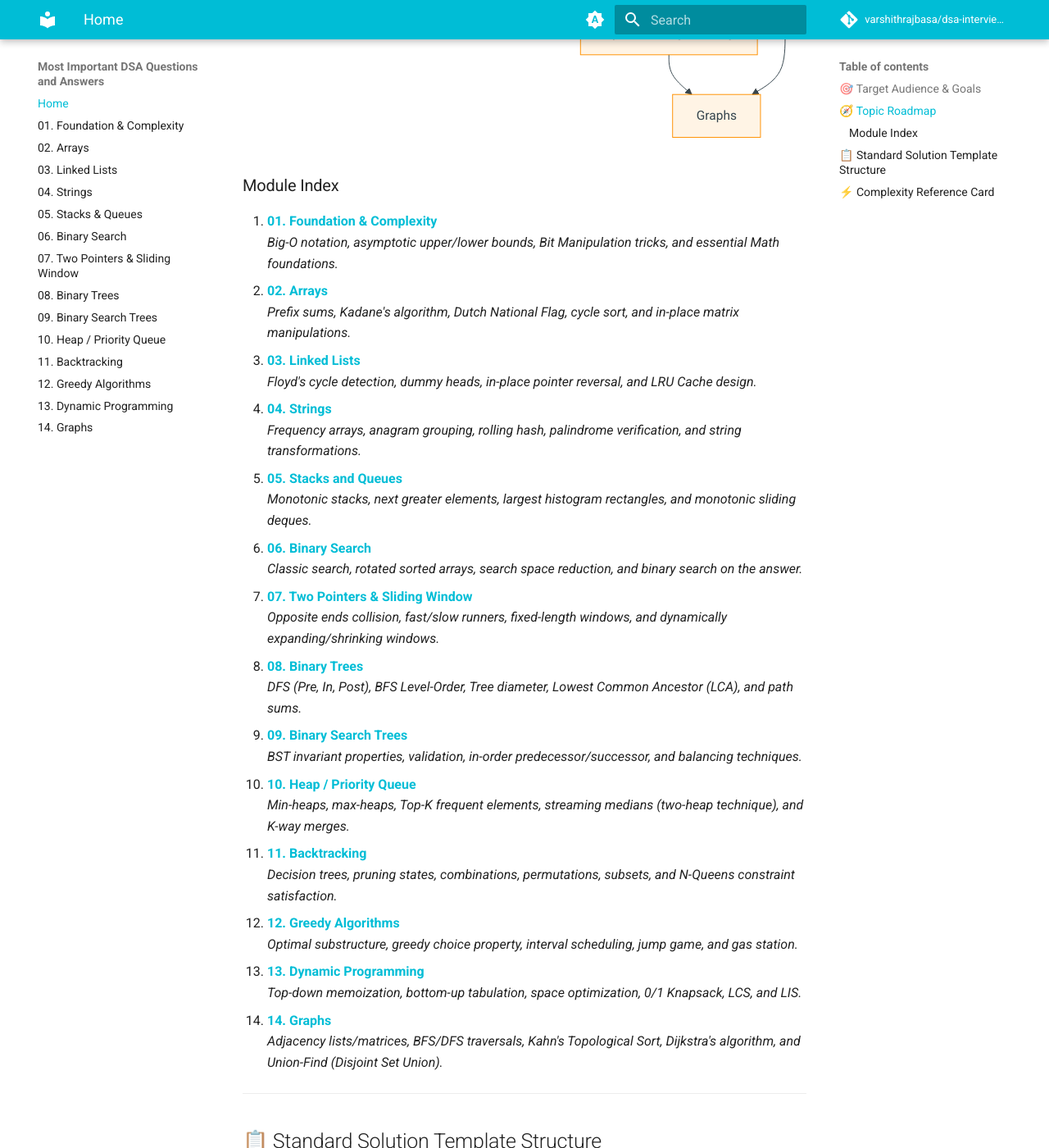
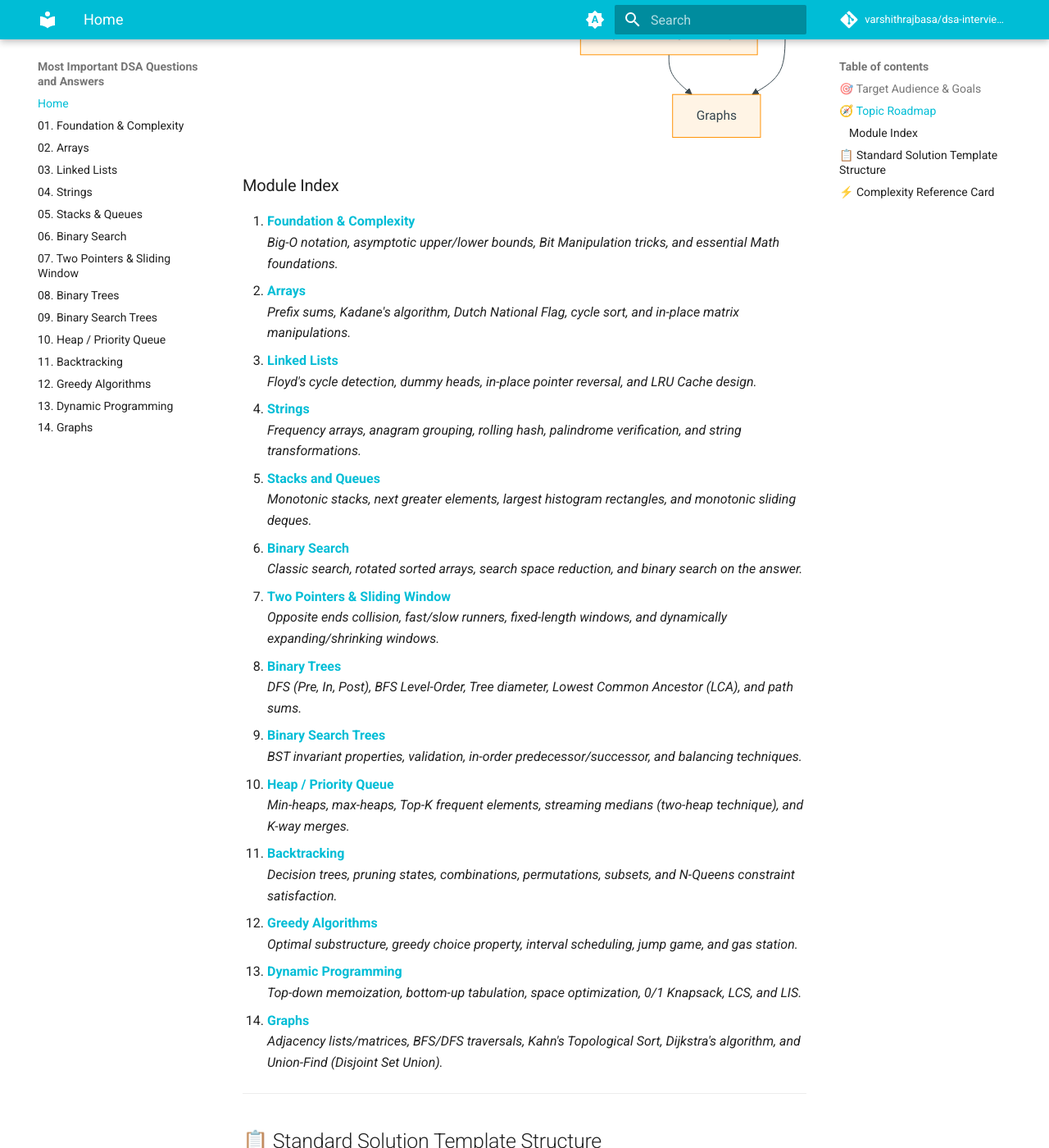
Before and after one commit to varshithrajbasa/dsa-interview-handbook, an MkDocs documentation site: the page built from docs/index.md, in a window 1280 px wide and 1400 px high, scrolled down 1557 px. Shown: the whole window at 82% size. Built offline with MkDocs 1.6.1 and Material for MkDocs 9.7.7, drawn with Linux system fonts in a browser that asks for light colours; comment, search, counter and statistics services are not loaded.

Commit message:
fix: remove duplicate number prefixes from module index ordered list on home page

```diff
--- a/docs/index.md
+++ b/docs/index.md
@@ -38,33 +38,33 @@ flowchart TD
 
 ### Module Index
 
-1. **[01. Foundation & Complexity](01-foundation/README.md)**
+1. **[Foundation & Complexity](01-foundation/README.md)**
    *Big-O notation, asymptotic upper/lower bounds, Bit Manipulation tricks, and essential Math foundations.*
-2. **[02. Arrays](02-arrays/README.md)**
+2. **[Arrays](02-arrays/README.md)**
    *Prefix sums, Kadane's algorithm, Dutch National Flag, cycle sort, and in-place matrix manipulations.*
-3. **[03. Linked Lists](03-linked-list/README.md)**
+3. **[Linked Lists](03-linked-list/README.md)**
    *Floyd's cycle detection, dummy heads, in-place pointer reversal, and LRU Cache design.*
-4. **[04. Strings](04-strings/README.md)**
+4. **[Strings](04-strings/README.md)**
    *Frequency arrays, anagram grouping, rolling hash, palindrome verification, and string transformations.*
-5. **[05. Stacks and Queues](05-stacks-and-queues/README.md)**
+5. **[Stacks and Queues](05-stacks-and-queues/README.md)**
    *Monotonic stacks, next greater elements, largest histogram rectangles, and monotonic sliding deques.*
-6. **[06. Binary Search](06-binary-search/README.md)**
+6. **[Binary Search](06-binary-search/README.md)**
    *Classic search, rotated sorted arrays, search space reduction, and binary search on the answer.*
-7. **[07. Two Pointers & Sliding Window](07-two-pointers-sliding-window/README.md)**
+7. **[Two Pointers & Sliding Window](07-two-pointers-sliding-window/README.md)**
    *Opposite ends collision, fast/slow runners, fixed-length windows, and dynamically expanding/shrinking windows.*
-8. **[08. Binary Trees](08-binary-tree/README.md)**
+8. **[Binary Trees](08-binary-tree/README.md)**
    *DFS (Pre, In, Post), BFS Level-Order, Tree diameter, Lowest Common Ancestor (LCA), and path sums.*
-9. **[09. Binary Search Trees](09-binary-search-tree/README.md)**
+9. **[Binary Search Trees](09-binary-search-tree/README.md)**
    *BST invariant properties, validation, in-order predecessor/successor, and balancing techniques.*
-10. **[10. Heap / Priority Queue](10-heap/README.md)**
+10. **[Heap / Priority Queue](10-heap/README.md)**
     *Min-heaps, max-heaps, Top-K frequent elements, streaming medians (two-heap technique), and K-way merges.*
-11. **[11. Backtracking](11-backtracking/README.md)**
+11. **[Backtracking](11-backtracking/README.md)**
     *Decision trees, pruning states, combinations, permutations, subsets, and N-Queens constraint satisfaction.*
-12. **[12. Greedy Algorithms](12-greedy/README.md)**
+12. **[Greedy Algorithms](12-greedy/README.md)**
     *Optimal substructure, greedy choice property, interval scheduling, jump game, and gas station.*
-13. **[13. Dynamic Programming](13-dynamic-programming/README.md)**
+13. **[Dynamic Programming](13-dynamic-programming/README.md)**
     *Top-down memoization, bottom-up tabulation, space optimization, 0/1 Knapsack, LCS, and LIS.*
-14. **[14. Graphs](14-graphs/README.md)**
+14. **[Graphs](14-graphs/README.md)**
     *Adjacency lists/matrices, BFS/DFS traversals, Kahn's Topological Sort, Dijkstra's algorithm, and Union-Find (Disjoint Set Union).*
 
 ---
```
